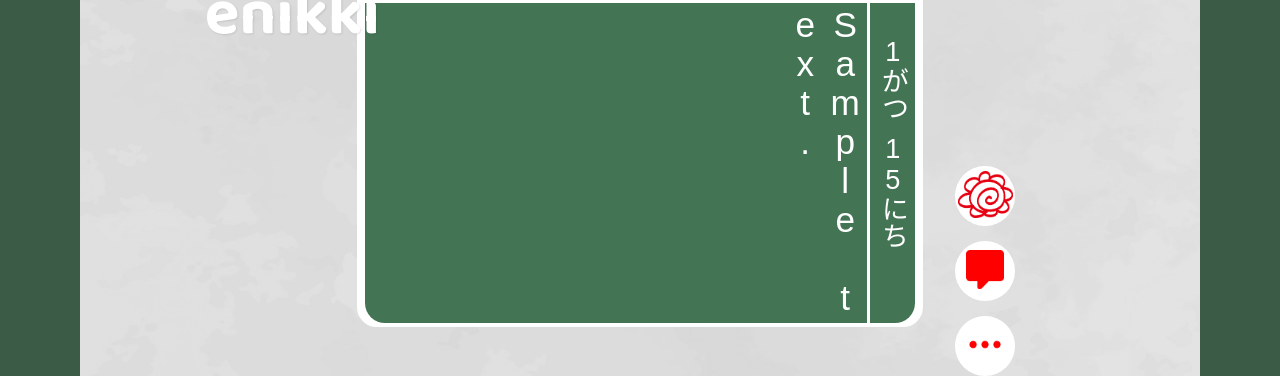
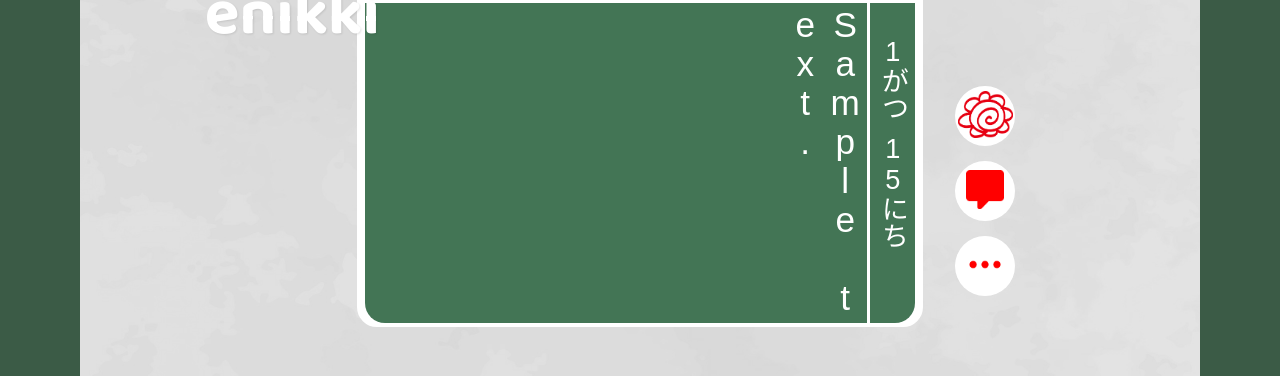
Before and after one commit to moriyoshi-kasuga/2025-summer-techjam, a Flask app: template app/templates/view.html in a window 1280 px wide. Shown: the part 424-800 px from the top of the page. Run offline with Flask 3, Linux system fonts and the light colour scheme; the template is opened without the code that fills it: most values are stand-ins (such as "Sample title", 1, 10 or a date in 2020); some web fonts are replaced.

Commit message:
fix: better space

```diff
--- a/app/templates/view.html
+++ b/app/templates/view.html
@@ -67,6 +67,7 @@
     flex-direction: column;
     gap: 15px;
     margin-top: auto;
+    margin-bottom: 10dvh;
   }
 
   .circle-btn {
```
